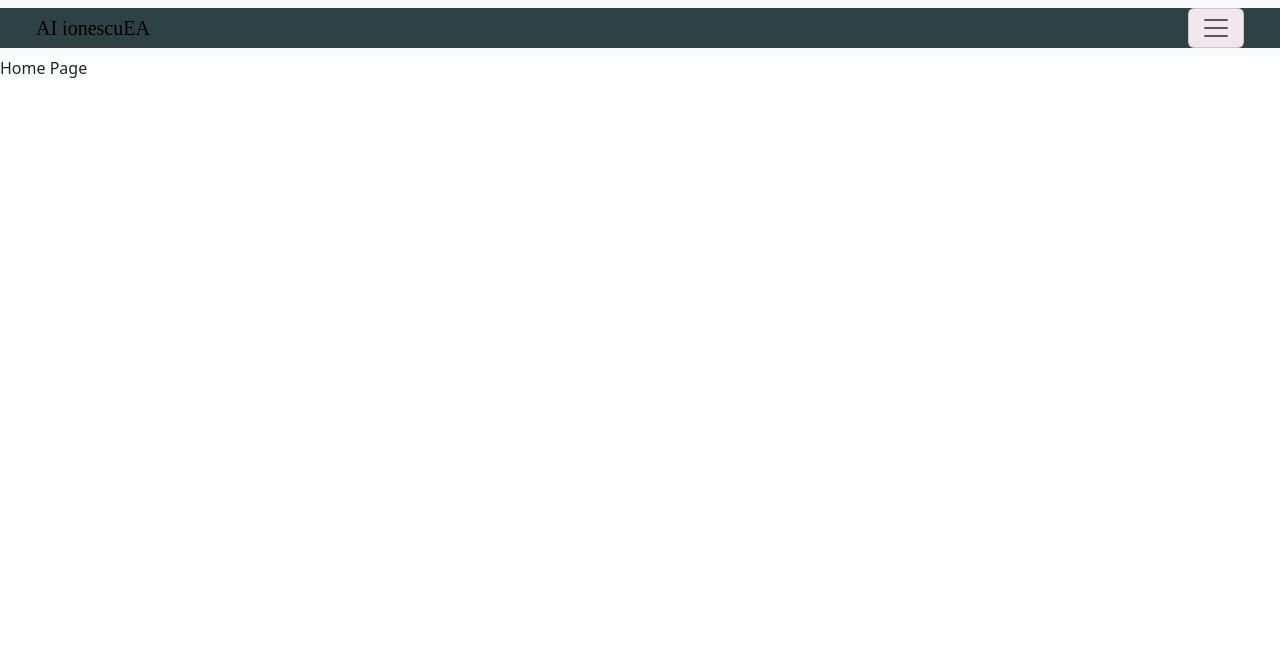
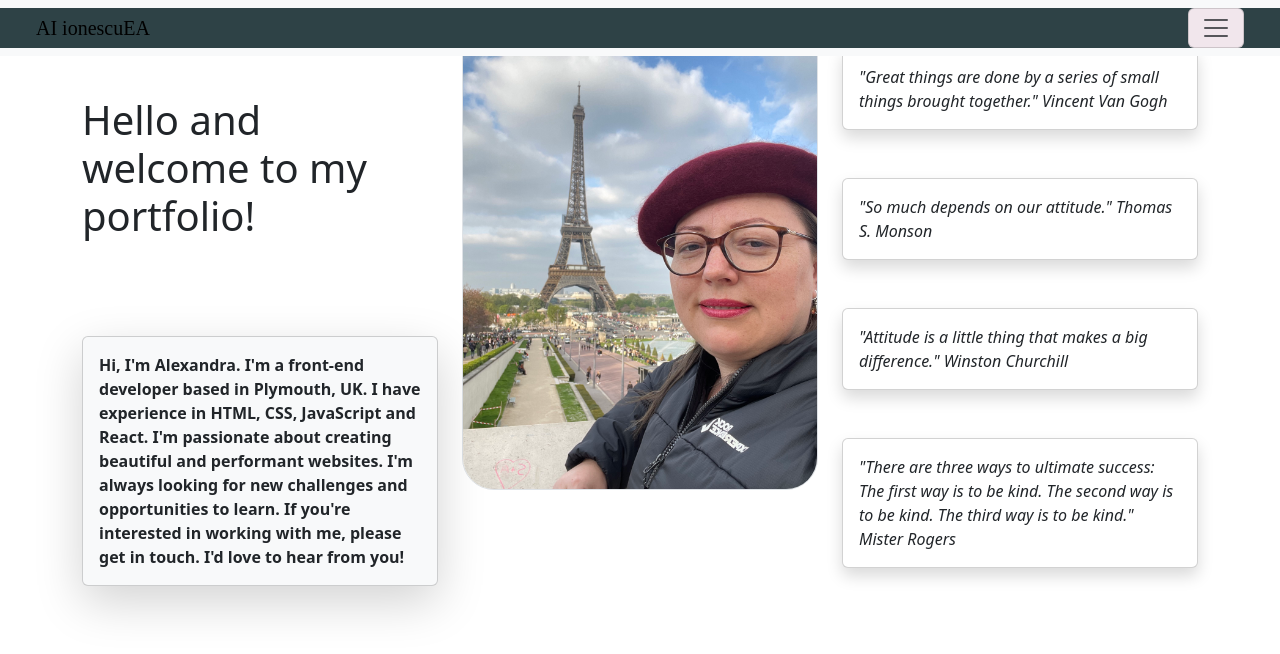
Before and after one commit to ionescuea/React-Portfolio, a React (Vite) app: page / in a window 1280 px wide. Shown: the top 654 px of the page. Built offline with nearby package versions, Linux system fonts and the light colour scheme.

Commit message:
Add 'home' code; restructure css for the Navbar; add photo

```diff
--- a/src/components/pages/Home.jsx
+++ b/src/components/pages/Home.jsx
@@ -1,12 +1,59 @@
-// import React from 'react';
+import 'bootstrap/dist/css/bootstrap.min.css';
 
 const Home = () => (
-  <div>
-    <h1>Home Page</h1>
-    <p>
-    Home Page
-    </p>
+  <div className="container">
+    <div className="row">
+      <div className="col-4">
+        <div className="h1 mt-5 mb-5 pb-5 pt-5">
+          Hello and welcome to my portfolio!
+        </div>
+        <div className="intro card mt-5 shadow-lg p-3 mb-5 rounded fw-semibold bg-light">
+          Hi, I&apos;m Alexandra. I&apos;m a front-end developer based in Plymouth, UK. I have
+          experience in HTML, CSS, JavaScript and React. I&apos;m passionate about creating
+          beautiful and performant websites. I&apos;m always looking for new challenges
+          and opportunities to learn. If you&apos;re interested in working with me, please
+          get in touch. I&apos;d love to hear from you!
+        </div>
+      </div>
+
+      <div className="col-4">
+        <img src="src/assets/alex-photo.jpg" alt="Alex's picture" className="rounded-5 mx-auto d-block img-thumbnail mt-3 p-0"></img>
+      </div>
+
+      <div className="col-4 flex">
+        <div className="col-3 card shadow rounded w-100 mt-5 mb-5">
+          <div className="card-body">
+            <div className="quotes fst-italic">
+              &quot;Great things are done by a series of small things brought together.&quot; Vincent Van Gogh
+            </div>
+          </div>
+        </div>
+        <div className="col-3 card shadow rounded w-100 mt-5 mb-5">
+          <div className="card-body">
+            <div className="quotes fst-italic">
+              &quot;So much depends on our attitude.&quot; Thomas S. Monson
+            </div>
+          </div>
+        </div>
+        <div className="col-3 card shadow rounded w-100 mt-5 mb-5">
+          <div className="card-body mx-auto">
+            <div className="quotes fst-italic">
+              &quot;Attitude is a little thing that makes a big difference.&quot; Winston Churchill
+            </div>
+          </div>
+        </div>
+        <div className="col-3 card shadow rounded w-100 mt-5 mb-5">
+          <div className="card-body mx-auto">
+            <div className="quotes fst-italic">
+              &quot;There are three ways to ultimate success: The first way is to be kind. The second way is to be kind. The third way is to be kind.&quot; Mister Rogers
+            </div>
+          </div>
+        </div>
+      </div>
+    </div>
   </div>
 );
 
+
+
 export default Home;
--- a/src/styles/index.css
+++ b/src/styles/index.css
@@ -1,3 +1,9 @@
+:root {
+  --color1: #2E4246;
+  --color2: #F1E6EC;
+  --color3: #21ADC5;
+}
+
 body {
   margin: 0;
   font-family: -apple-system, BlinkMacSystemFont, 'Segoe UI', 'Roboto', 'Oxygen',
@@ -5,38 +11,38 @@ body {
     sans-serif;
   -webkit-font-smoothing: antialiased;
   -moz-osx-font-smoothing: grayscale;
-  background-color: #F1E6EC;
-  color: #2E4246;
+  background-color: var(--color2);
+  color:var(--color1);
 }
 
 .navbar {
-  background-color: #2E4246;
-  color: #F1E6EC;
+  background-color: var(--color1);
+  color: var(--color2);
   position: relative;
   margin: 0px;
   padding: 0px;
 }
 
 .container-fluid {
-  background-color: #2E4246;
-  color: #F1E6EC;
+  background-color: var(--color1);
+  color: var(--color2);
 }
 
 .navbar-brand {
-  color: #F1E6EC;
+  color: var(--color2);
   font-size: 2.5rem;
   font-family: 'Brush Script MT', cursive;
   margin-left: 1.5rem;
 }
 
 button.navbar-toggler {
-  background-color: #F1E6EC;
+  background-color: var(--color2);
   margin-right: 1.5rem;
 }
 
 .offcanvas-body {
-  background-color: #2E4246;
-  color: #F1E6EC;
+  background-color: var(--color1);
+  color: var(--color2);
 }
 
 .offcanvas-header {
@@ -54,11 +60,11 @@ button.navbar-toggler {
 }
 
 .nav-link {
-  color: #F1E6EC;
+  color:var(--color2);
 }
 
 .nav-link:hover {
-  color: #21ADC5;
+  color: var(--color3);
 }
 
 .nav-item {
```
Also changed, not shown: src/assets/alex-photo.jpg (added).
